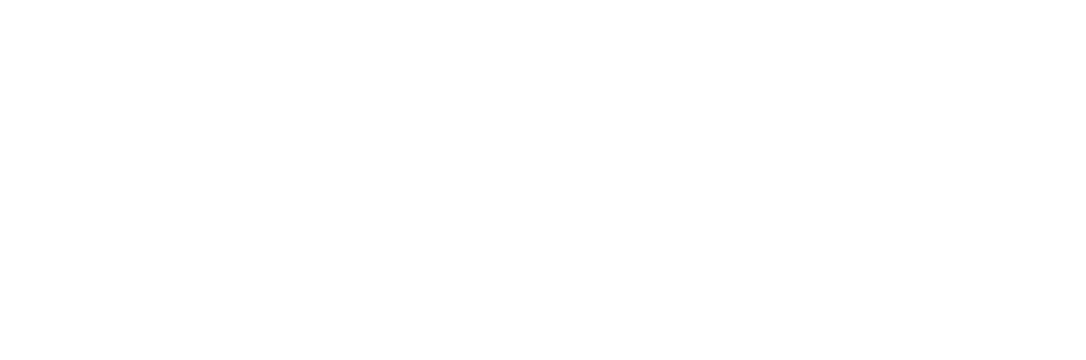
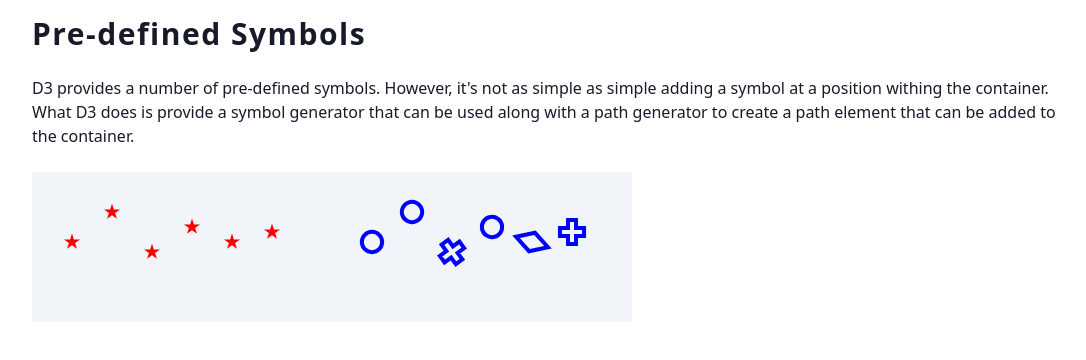
Before and after one commit to phoobynet/vite-react-d3-ts, a React (Vite) app: page /symbols in a window 1280 px wide. Before the commit this address had no page. Shown: the top 360 px of the page, without its empty margins (96-1182 px from the left). Built offline with nearby package versions, Linux system fonts and the light colour scheme.

Commit message:
Added symbols demo with tips on handling transforms.

```diff
--- a/src/App.tsx
+++ b/src/App.tsx
@@ -1,6 +1,7 @@
 import DragAndDropPage from '@/pages/DragAndDropPage'
 import HomePage from '@/pages/HomePage'
 import LissajousCurve from '@/pages/LissajousCurve'
+import Symbols from '@/pages/Symbols'
 import TransitionsPage from '@/pages/TransitionsPage'
 import Voters from '@/pages/Voters'
 import { Route, Routes } from 'react-router-dom'
@@ -28,6 +29,10 @@
         path="/voters"
         element={<Voters />}
       />
+      <Route
+        path="/symbols"
+        element={<Symbols />}
+      />
     </Routes>
   )
 }
--- /dev/null
+++ b/src/pages/Symbols.tsx
@@ -0,0 +1,121 @@
+import PageContainer from '@/components/PageContainer'
+import PageDescription from '@/components/PageDescription'
+import PageHeading from '@/components/PageHeading'
+import PageMain from '@/components/PageMain'
+import { scaleLinear, scaleOrdinal } from 'd3-scale'
+import { select } from 'd3-selection'
+import { symbol, symbolStar, symbols } from 'd3-shape'
+import { useEffect, useRef } from 'react'
+
+interface DataItem {
+  x: number
+  y: number
+  val: string
+}
+
+export default function Symbols() {
+  const svgRef = useRef<SVGSVGElement>(null)
+  const SVG_WIDTH = 600
+  const SVG_HEIGHT = 150
+
+  useEffect(() => {
+    const svg = select(svgRef.current)
+    svg.selectAll('*').remove()
+
+    const data: DataItem[] = [
+      {
+        x: 40,
+        y: 0,
+        val: 'A',
+      },
+      {
+        x: 80,
+        y: 30,
+        val: 'A',
+      },
+      {
+        x: 120,
+        y: -10,
+        val: 'B',
+      },
+      {
+        x: 160,
+        y: 15,
+        val: 'A',
+      },
+      {
+        x: 200,
+        y: 0,
+        val: 'C',
+      },
+      {
+        x: 240,
+        y: 10,
+        val: 'B',
+      },
+    ]
+
+    const symbolMaker = symbol().size(81).type(symbolStar)
+    const scY = scaleLinear().domain([-10, 30]).range([80, 40])
+
+    svg
+      .append('g')
+      .selectAll('path')
+      .data(data)
+      .enter()
+      .append('path')
+      .attr('d', symbolMaker)
+      .attr('fill', 'red')
+      .attr('transform', (d) => `translate(${d.x}, ${scY(d.y)})`)
+
+    const scT = scaleOrdinal(symbols).domain(['A', 'B', 'C'])
+
+    const scR = scaleLinear().domain([40, 240]).range([0, 360])
+
+    svg
+      .append('g')
+      .attr('transform', 'translate(300, 0)')
+      .selectAll('path')
+      .data(data)
+      .enter()
+      .append('path')
+      .attr('d', (d) => symbolMaker.type(scT(d.val))())
+      .attr('fill', 'none')
+      .attr('stroke', 'blue')
+      .attr('stroke-width', 2)
+      /* Remember that scaling doesn't just transform the size of a shape, it will scale the entire shape including the coordinates.
+       * The transform sets the position as the first argument, which will be the last transform applied (read transforms right-to-left).
+       *
+       * To avoid shifting coordinates, do the following steps:
+       *
+       * 1. Create objects only at the origin
+       * 2. Apply the desired scaling and rotations while the object is still at the origin
+       * 3. Only then move (translate) the object to its intended location
+       */
+      .attr(
+        'transform',
+        (d) => `translate(${d.x}, ${scY(d.y)}) scale(2) rotate(${scR(d.x)})`,
+      )
+  }, [])
+
+  return (
+    <PageContainer>
+      <PageHeading>Pre-defined Symbols</PageHeading>
+      <PageDescription>
+        D3 provides a number of pre-defined symbols. However, it&apos;s not as
+        simple as simple adding a symbol at a position withing the container.
+        What D3 does is provide a symbol generator that can be used along with a
+        path generator to create a path element that can be added to the
+        container.
+      </PageDescription>
+      <PageMain>
+        <svg
+          ref={svgRef}
+          width={SVG_WIDTH}
+          height={SVG_HEIGHT}
+          className="bg-slate-100"
+        ></svg>
+      </PageMain>
+    </PageContainer>
+  )
+}
```
